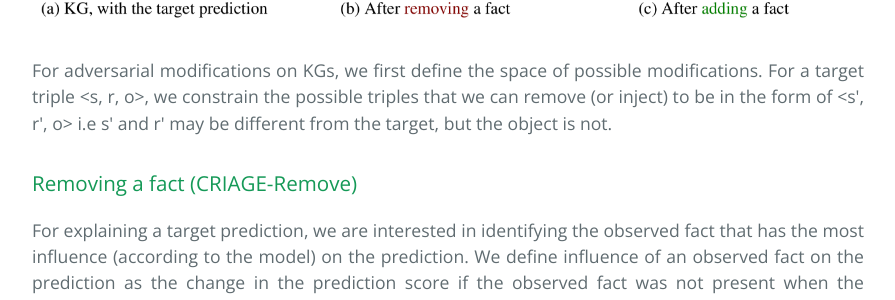
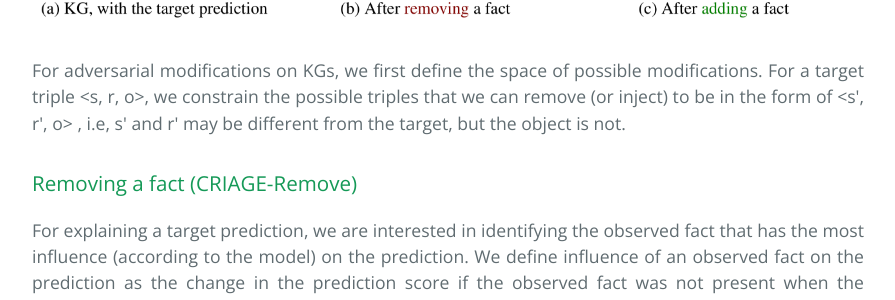
Before and after one commit to pouyapez/criage, a Jekyll site: the page built from index.md, in a window 1280 px wide and 900 px high, scrolled down 1079 px. Shown: the part 202-502 px from the top of the window, without its empty margins (192-1087 px from the left). Built offline with Jekyll 4.4.1, drawn with Linux system fonts in a browser that asks for light colours.

```diff
--- a/index.md
+++ b/index.md
@@ -13,8 +13,7 @@ Representing entities and relations in an embedding space is a well-studied appr
 
 <p align="justify">
 For adversarial modifications on KGs, we first define the space of possible modifications.
-For a target triple <s, r, o>, we constrain the possible triples that we can remove (or inject) to be in the form of <s', r', o> i.e s' and r' may be different from the target, but the object is not.
-
+For a target triple <s, r, o>, we constrain the possible triples that we can remove (or inject) to be in the form of <s', r', o> , i.e, s' and r' may be different from the target, but the object is not.
 </p>
 
 ### Removing a fact (CRIAGE-Remove)
```
